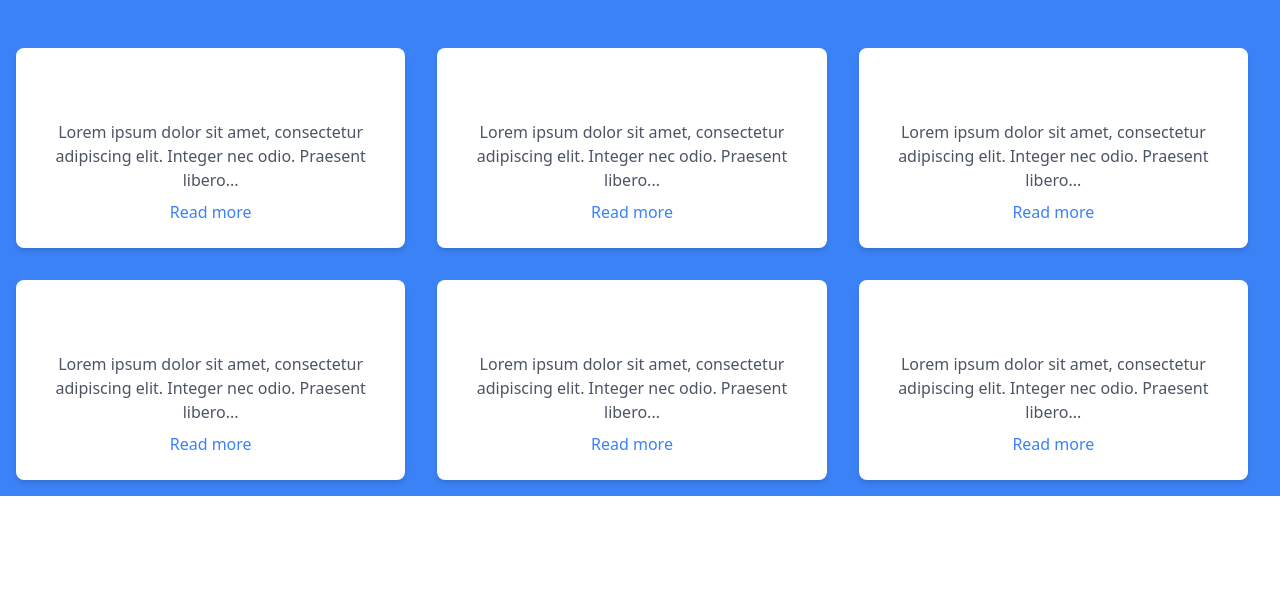
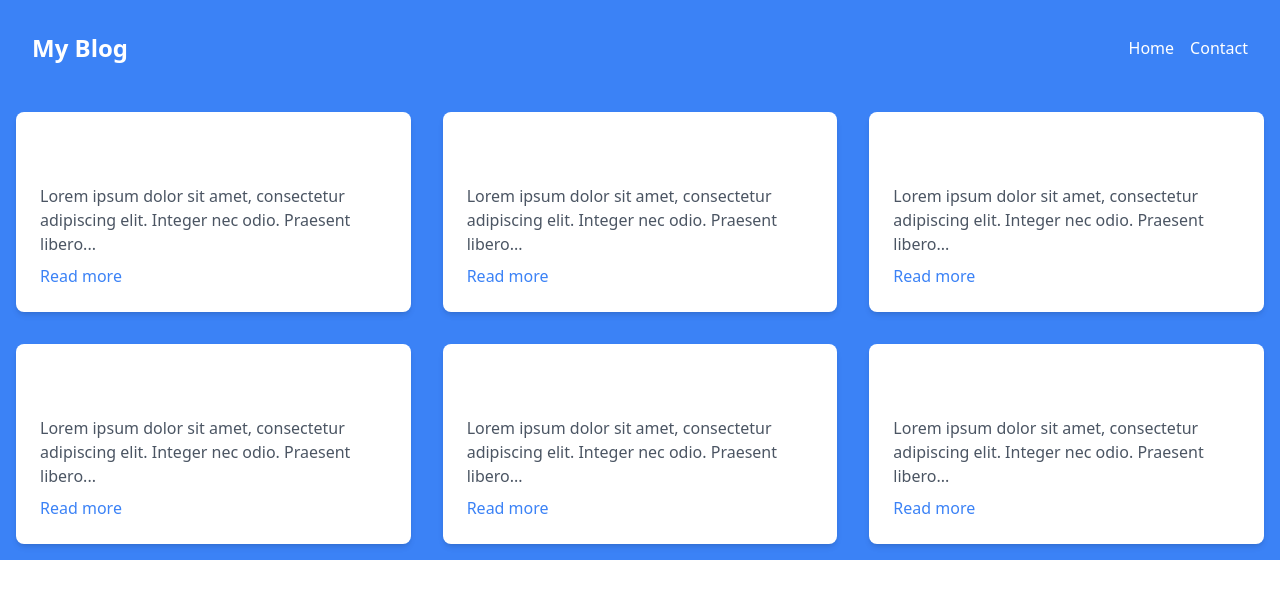
Before and after one commit to tonmoysaha/Blog-react, a React (Create React App) app: page / in a window 1280 px wide. Shown: the top 598 px of the page. Built offline with nearby package versions, Linux system fonts and the light colour scheme.

Commit message:
update route configure

```diff
--- a/src/App.js
+++ b/src/App.js
@@ -1,10 +1,23 @@
-import Header from './pages/header'
-import {BrowserRouter as Route, Router, Routes} from "react-router-dom";
+import {BrowserRouter, Route, Routes} from "react-router-dom";
+import Layout from "./pages/header-router-layout";
+import Home from "./pages/home";
+import Contact from "./pages/contact";
+import React from "react";
 
 function App() {
     return (
-        <div className="bg-gradient-to-r from-cyan-500 to-blue-500 text-center">
-            <Header></Header>
+        <div>
+            <nav className="bg-blue-500 p-4 text-white">
+                <BrowserRouter>
+                    <Layout></Layout>
+                    <Routes>
+                        <Route path="/" element={<Home/>}></Route>
+                        <Route path="/home" element={<Home/>}></Route>
+                        <Route path="/contact" element={<Contact/>}
+                        ></Route>
+                    </Routes>
+                </BrowserRouter>
+            </nav>
         </div>
     );
 }
--- a/src/pages/header-router-layout.js
+++ b/src/pages/header-router-layout.js
@@ -1,23 +1,31 @@
-import {Link, Outlet} from "react-router-dom";
+import {Link} from "react-router-dom";
+import React from "react";
 
 
 const Layout = () => {
     return (
-        <>
-            <nav>
-                <ul>
+
+        <nav className="bg-blue-500 p-4 text-white">
+            <div className="container mx-auto flex justify-between items-center">
+
+                <Link path="/" className="text-2xl font-bold">My Blog</Link>
+
+                <ul className="flex space-x-4">
                     <li>
-                        <Link to="/">Home</Link>
+
+                        <Link path="/home" className="hover:text-gray-300">Home</Link>
+
                     </li>
                     <li>
-                        <Link to="/contact">Contact</Link>
+
+                        <Link path="/contact"
+                              className="hover:text-gray-300">Contact</Link>
                     </li>
                 </ul>
-            </nav>
-
-            <Outlet/>
-        </>
+            </div>
+        </nav>
     )
 };
 
+
 export default Layout
--- a/src/pages/header.js
+++ b/src/pages/header.js
@@ -2,32 +2,34 @@ import React from "react";
 import {BrowserRouter, Route, Routes} from "react-router-dom";
 import Contact from "./contact";
 import Home from "./home";
+import Layout from "./header-router-layout";
 
 const Header = () => {
     return (
         <div>
-            <nav className="bg-blue-500 p-4 text-white">
-                <BrowserRouter>
-                    <div className="container mx-auto flex justify-between items-center">
-                        <Routes>
-                            <Route path="/" element={<Home/>} className="text-2xl font-bold"></Route>
-                        </Routes>
-                        <ul className="flex space-x-4">
-                            <li>
-                                <Routes>
-                                    <Route path="/home" element={<Home/>} className="hover:text-gray-300"></Route>
-                                </Routes>
-                            </li>
-                            <li>
-                                <Routes>
-                                    <Route path="/contact" element={<Contact></Contact>}
-                                           className="hover:text-gray-300"></Route>
-                                </Routes>
-                            </li>
-                        </ul>
-                    </div>
-                </BrowserRouter>
-            </nav>
+            {/*<nav className="bg-blue-500 p-4 text-white">*/}
+            {/*    <BrowserRouter>*/}
+            {/*        <Layout></Layout>*/}
+            {/*        <div className="container mx-auto flex justify-between items-center">*/}
+            {/*            <Routes>*/}
+            {/*                <Route path="/" element={<Home/>} className="text-2xl font-bold"></Route>*/}
+            {/*            </Routes>*/}
+            {/*            <ul className="flex space-x-4">*/}
+            {/*                <li>*/}
+            {/*                    <Routes>*/}
+            {/*                        <Route path="/home" element={<Home/>} className="hover:text-gray-300"></Route>*/}
+            {/*                    </Routes>*/}
+            {/*                </li>*/}
+            {/*                <li>*/}
+            {/*                    <Routes>*/}
+            {/*                        <Route path="/contact" element={<Contact></Contact>}*/}
+            {/*                               className="hover:text-gray-300"></Route>*/}
+            {/*                    </Routes>*/}
+            {/*                </li>*/}
+            {/*            </ul>*/}
+            {/*        </div>*/}
+            {/*    </BrowserRouter>*/}
+            {/*</nav>*/}
         </div>
     );
 }
```
